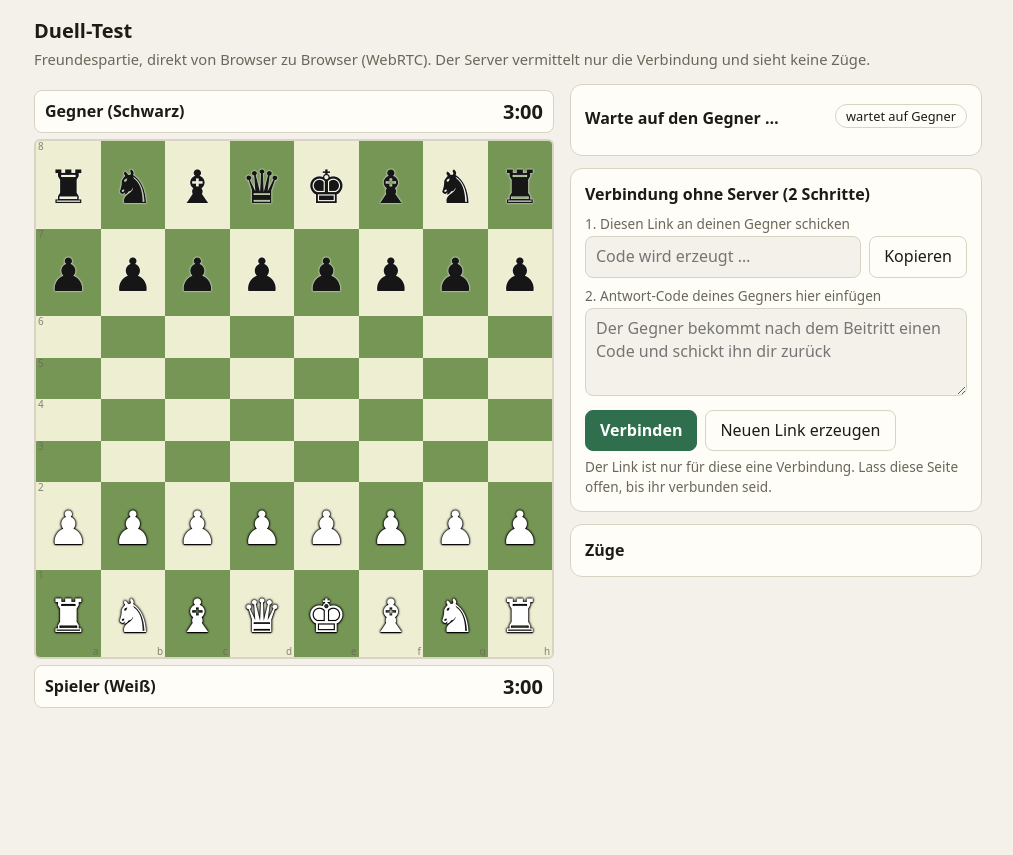
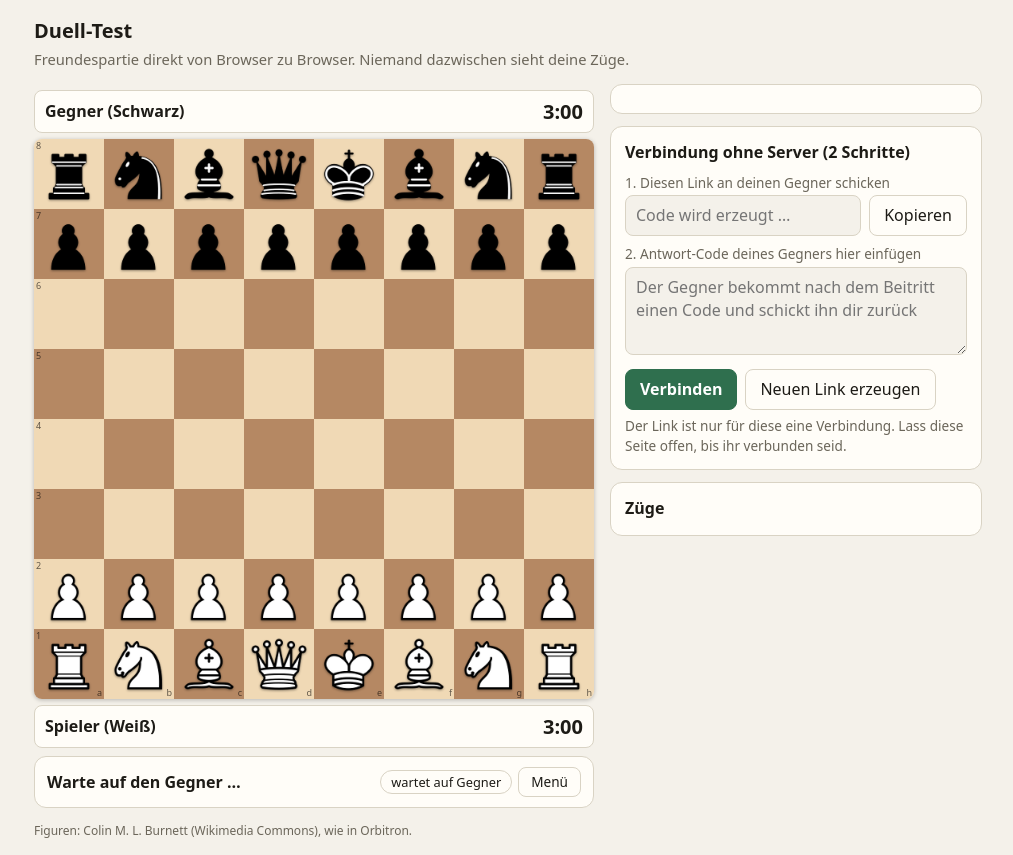
Before and after one commit to Babybounce500/chess-run-review, a plain HTML site: page duell/index.html in a window 1280 px wide. Both pictures are taken after a click on the button "Partie erstellen". Shown: the whole page, without its empty margins (132-1145 px from the left). Before the commit the page ends 800 px from the top, so only its background shows below. Drawn offline with Linux system fonts and the light colour scheme; no server answers.

Commit message:
Duell-Test: Orbitron-Brett und Figuren, einklappbare Seitenleiste
Holzbrett und Wikipedia-Figurensatz wie in Orbitron (Bilder liegen lokal in
duell/img), Seitenleiste klappt nach der Verbindung zu, Brett nutzt die Hoehe.

Co-Authored-By: Claude Sonnet 5.5 <noreply@anthropic.com>

```diff
--- a/duell/index.html
+++ b/duell/index.html
@@ -4,17 +4,16 @@
 <meta charset="utf-8">
 <meta name="viewport" content="width=device-width, initial-scale=1">
 <title>Duell-Test</title>
+<link rel="icon" href="data:,">
 <style>
 :root{
   --bg:#f4f1ea; --panel:#fffdf8; --ink:#1d1b16; --muted:#6b665a; --line:#d9d3c4;
   --accent:#2f6f4e; --accent-ink:#fff; --warn:#a4491f; --bad:#a32424;
-  --sq-l:#eeeed2; --sq-d:#769656; --sel:#f6f669; --last:rgba(255,235,59,.45); --chk:#e8503a;
 }
 @media (prefers-color-scheme: dark){
   :root:not([data-theme="light"]){
     --bg:#16150f; --panel:#201f17; --ink:#ece8da; --muted:#a39e8d; --line:#3a382c;
     --accent:#58a97e; --accent-ink:#0d1a12; --warn:#e08a5b; --bad:#ec7a7a;
-    --sq-l:#c9c8a8; --sq-d:#5b7b43; --sel:#c9c93f; --last:rgba(220,200,40,.40);
   }
 }
 *{box-sizing:border-box}
@@ -36,24 +35,40 @@ button[hidden],.hidden{display:none!important}
 .grid2{display:grid;grid-template-columns:1fr 1fr;gap:10px}
 .note{font-size:.85rem;color:var(--muted)}
 .warn{border-left:4px solid var(--warn);padding-left:10px;font-size:.88rem}
-#game{display:grid;grid-template-columns:minmax(0,520px) minmax(220px,1fr);gap:16px;align-items:start}
-@media (max-width:760px){#game{grid-template-columns:1fr}}
+#game{display:grid;grid-template-columns:minmax(0,560px) minmax(240px,1fr);gap:16px;align-items:start}
+#game.noside{grid-template-columns:minmax(0,1fr)}
+#game.noside #side{display:none}
+/* Seitenleiste zu: das Brett nutzt die Höhe des Fensters, bis zur Breite der Seite */
+#game.noside #mainCol{width:min(100%, max(320px, calc(100vh - 250px)));margin:0 auto}
+@supports (height:100dvh){#game.noside #mainCol{width:min(100%, max(320px, calc(100dvh - 250px)))}}
+main:has(#game.noside){max-width:1100px}
+@media (max-width:760px){#game{grid-template-columns:1fr}#game.noside #mainCol{width:100%}}
+#bar{margin:8px 0 0;padding:10px 12px}
+#bar #status{margin:0}
+#toggleSide{padding:4px 12px;font-size:.85rem}
 .player{display:flex;justify-content:space-between;align-items:center;padding:6px 10px;border-radius:8px;background:var(--panel);border:1px solid var(--line);margin:6px 0}
 .player .nm{font-weight:600;overflow:hidden;text-overflow:ellipsis;white-space:nowrap}
 .clock{font-variant-numeric:tabular-nums;font-size:1.25rem;font-weight:700;min-width:4.2em;text-align:right}
 .clock.run{color:var(--accent)} .clock.low{color:var(--bad)}
-#board{display:grid;grid-template-columns:repeat(8,1fr);aspect-ratio:1/1;width:100%;border:2px solid var(--line);border-radius:6px;overflow:hidden;user-select:none;touch-action:manipulation}
-.sq{position:relative;display:flex;align-items:center;justify-content:center;font-size:min(8.6vw,46px);line-height:1;cursor:pointer}
-.sq.l{background:var(--sq-l)} .sq.d{background:var(--sq-d)}
-.sq.last::before{content:"";position:absolute;inset:0;background:var(--last)}
-.sq.sel{background:var(--sel)!important}
-.sq.chk{box-shadow:inset 0 0 0 4px var(--chk)}
-.sq.tgt::after{content:"";position:absolute;width:26%;height:26%;border-radius:50%;background:rgba(0,0,0,.28)}
-.sq.tgt.cap::after{width:88%;height:88%;background:none;border:5px solid rgba(0,0,0,.28)}
-.sq .co{position:absolute;left:2px;bottom:0;font-size:.62rem;color:var(--muted);opacity:.8}
-.pw{color:#fff;text-shadow:0 0 2px #000,0 0 2px #000,0 0 3px #000,0 1px 1px #000}
-.pb{color:#161616;text-shadow:0 0 2px #fff,0 0 1px #fff}
-.p{position:relative;z-index:1}
+/* Brett und Figuren wie in Orbitron */
+#board{display:grid;grid-template-columns:repeat(8,1fr);aspect-ratio:1/1;width:100%;border-radius:8px;overflow:hidden;user-select:none;touch-action:manipulation;box-shadow:0 1px 4px rgba(0,0,0,.25)}
+.sq{position:relative;display:flex;align-items:center;justify-content:center;container-type:size;cursor:pointer}
+.sq.l{background:#f0d9b5} .sq.d{background:#b58863}
+.sq.last::before{content:"";position:absolute;inset:0;background:rgba(255,215,0,.38)}
+.sq.sel::before{content:"";position:absolute;inset:0;background:rgba(20,130,255,.45)}
+.sq.chk::before{content:"";position:absolute;inset:0;background:radial-gradient(circle,rgba(255,0,0,.75),rgba(255,0,0,0) 72%)}
+.sq.tgt::after{content:"";position:absolute;width:30%;height:30%;border-radius:50%;background:rgba(20,20,20,.28);z-index:3;pointer-events:none}
+.sq.tgt.cap::after{width:84%;height:84%;background:transparent;border:5px solid rgba(20,20,20,.28)}
+.sq .co{position:absolute;font-size:9px;line-height:1;opacity:.6;color:#000;pointer-events:none}
+.sq .co.f{right:2px;bottom:2px} .sq .co.r{left:2px;top:2px}
+.p{position:relative;z-index:2;font-size:78cqmin;line-height:1;display:block;text-align:center;font-family:"Segoe UI Symbol","Noto Sans Symbols 2","Apple Symbols",sans-serif}
+.p.img{width:92%;height:92%;font-size:0;display:flex;align-items:center;justify-content:center}
+.p.img img{width:100%;height:100%;pointer-events:none;-webkit-user-drag:none;filter:drop-shadow(0 1.5px 1.2px rgba(0,0,0,.38))}
+.p.w{color:#fff;-webkit-text-stroke:1.3px #222;text-shadow:0 1px 2px rgba(0,0,0,.35)}
+.p.b{color:#161616;-webkit-text-stroke:.6px #000}
+.credit{margin:14px 0 0;font-size:.75rem;color:var(--muted)}
+@media (max-width:600px){.sq .co{font-size:8px}}
+@media (hover:none) and (pointer:coarse){.sq.tgt::after{width:34%;height:34%}}
 #status{font-weight:600;margin:8px 0 2px}
 #banner{padding:10px 12px;border-radius:8px;background:var(--accent);color:var(--accent-ink);font-weight:700;margin:8px 0}
 #banner.loss{background:var(--bad);color:#fff} #banner.draw{background:var(--muted);color:var(--bg)}
@@ -62,16 +77,18 @@ button[hidden],.hidden{display:none!important}
 #moves{max-height:240px;overflow:auto;font-variant-numeric:tabular-nums;font-size:.95rem}
 #moves span.n{color:var(--muted);margin-right:3px}
 #moves span.m{margin-right:10px}
-#promo{position:fixed;inset:0;background:rgba(0,0,0,.45);display:flex;align-items:center;justify-content:center;z-index:9}
-#promo .box{background:var(--panel);padding:14px;border-radius:12px;display:flex;gap:10px}
-#promo button{font-size:2.2rem;padding:6px 14px}
+#promo{position:fixed;inset:0;background:rgba(0,0,0,.5);display:flex;align-items:center;justify-content:center;z-index:9}
+#promo .box{display:flex;gap:8px}
+#promo button{width:64px;height:64px;padding:0;border-radius:12px;border:2px solid #fff;background:#f0d9b5;display:flex;align-items:center;justify-content:center}
+#promo .p{font-size:44px}
+@media (max-width:600px){#promo button{width:54px;height:54px}}
 code{background:var(--bg);padding:1px 5px;border-radius:4px}
 </style>
 </head>
 <body>
 <main>
   <h1>Duell-Test</h1>
-  <p class="sub">Freundespartie, direkt von Browser zu Browser (WebRTC). Der Server vermittelt nur die Verbindung und sieht keine Züge.</p>
+  <p class="sub">Freundespartie direkt von Browser zu Browser. Niemand dazwischen sieht deine Züge.</p>
 
   <!-- Lobby -->
   <section id="lobby" class="card hidden">
@@ -104,17 +121,22 @@ code{background:var(--bg);padding:1px 5px;border-radius:4px}
 
   <!-- Spiel -->
   <section id="game" class="hidden">
-    <div>
+    <div id="mainCol">
       <div class="player" id="pTop"><span class="nm" id="nmTop"></span><span class="clock" id="ckTop">--</span></div>
       <div id="board" role="grid" aria-label="Schachbrett"></div>
       <div class="player" id="pBot"><span class="nm" id="nmBot"></span><span class="clock" id="ckBot">--</span></div>
+      <div id="bar" class="card">
+        <div class="row" style="justify-content:space-between;flex-wrap:nowrap">
+          <span id="status"></span>
+          <span class="row" style="gap:6px;flex-wrap:nowrap"><span id="conn" class="chip">–</span><button id="toggleSide" type="button" aria-controls="side" aria-expanded="true" title="Seitenleiste ein- oder ausblenden">Menü</button></span>
+        </div>
+        <div id="banner" class="hidden"></div>
+        <div id="drawBox" class="hidden row" style="margin:8px 0 0"><span>Remis angeboten.</span><button id="drawYes" class="primary">Annehmen</button><button id="drawNo">Ablehnen</button></div>
+      </div>
     </div>
-    <div>
+    <div id="side">
       <div class="card">
-        <div class="row" style="justify-content:space-between"><span id="status"></span><span id="conn" class="chip">–</span></div>
-        <div id="banner" class="hidden"></div>
-        <div id="drawBox" class="hidden row" style="margin:8px 0"><span>Remis angeboten.</span><button id="drawYes" class="primary">Annehmen</button><button id="drawNo">Ablehnen</button></div>
-        <div class="row" style="margin-top:8px">
+        <div class="row">
           <button id="btnAbort" hidden>Abbrechen</button>
           <button id="btnDraw" hidden>Remis anbieten</button>
           <button id="btnResign" class="danger" hidden>Aufgeben</button>
@@ -151,6 +173,7 @@ code{background:var(--bg);padding:1px 5px;border-radius:4px}
       </div>
     </div>
   </section>
+  <p class="credit">Figuren: Colin M. L. Burnett (Wikimedia Commons), wie in Orbitron.</p>
 </main>
 
 <div id="promo" class="hidden"><div class="box" id="promoBox"></div></div>
@@ -190,7 +213,8 @@ var S = {
   sel: null, targets: [], last: null,
   drawMine: false, drawOpp: false, rematchMine: false, rematchOpp: false,
   resignArmed: 0,
-  illegalRecv: 0, lastRx: 0, joined: false, manual: false
+  illegalRecv: 0, lastRx: 0, joined: false, manual: false,
+  side: true, prevConn: undefined, prevOver: false
 };
 
 /* ---------- Uhr ---------- */
@@ -372,6 +396,7 @@ function newGame() {
   S.clock = { w: S.baseMs, b: S.baseMs }; S.turnStart = null;
   S.over = false; S.result = null; S.reason = '';
   S.drawMine = S.drawOpp = S.rematchMine = S.rematchOpp = false;
+  S.side = false; S.prevOver = false;                  // neue Partie: Brett wieder groß
   save(); render();
 }
 
@@ -486,8 +511,31 @@ var CONN_TXT = { wait: 'wartet auf Gegner', connecting: 'verbinde …', open: 'v
 
 function sqName(f, r) { return 'abcdefgh'[f] + (r + 1); }
 
+// Figurenbild (Satz wie in Orbitron, liegt im Ordner img/); fällt das Bild aus, springt das Unicode-Zeichen ein
+function pieceEl(color, type) {
+  var s = document.createElement('span');
+  s.className = 'p img ' + color;
+  var im = document.createElement('img');
+  im.alt = PIECE[type]; im.draggable = false;
+  im.src = 'img/' + color + type.toUpperCase() + '.png';
+  im.onerror = function () { s.classList.remove('img'); s.textContent = PIECE[type]; };
+  s.appendChild(im);
+  return s;
+}
+
+// Seitenleiste: nach der Verbindung zu (großes Brett), bei Verbindungsverlust und Partieende wieder auf
+function autoSide() {
+  if (S.conn === 'open' && S.prevConn !== 'open') S.side = false;
+  else if (S.conn !== 'open' && S.prevConn === 'open') S.side = true;
+  if (S.over && !S.prevOver) S.side = true;
+  S.prevConn = S.conn; S.prevOver = S.over;
+}
+
 function render() {
   if (!S.id || !S.joined) return;
+  autoSide();
+  $('game').classList.toggle('noside', !S.side);
+  $('toggleSide').setAttribute('aria-expanded', String(S.side));
   var flip = S.color === 'b';
   var b = $('board'); b.textContent = '';
   var kingSq = null;
@@ -512,14 +560,11 @@ function render() {
     if (kingSq === sq) d.className += ' chk';
     if (S.targets.indexOf(sq) >= 0) d.className += ' tgt' + (pc0 ? ' cap' : '');
     if (pc0) {
-      var s = document.createElement('span');
-      s.className = 'p ' + (pc0.color === 'w' ? 'pw' : 'pb');
-      s.textContent = PIECE[pc0.type];
-      d.appendChild(s);
+      d.appendChild(pieceEl(pc0.color, pc0.type));
       d.setAttribute('aria-label', sq + ' ' + (pc0.color === 'w' ? 'weißer ' : 'schwarzer ') + NAME_DE[pc0.type]);
     } else d.setAttribute('aria-label', sq);
-    if (col === 0) { var rl = document.createElement('span'); rl.className = 'co'; rl.textContent = String(rank + 1); rl.style.top = '1px'; rl.style.bottom = 'auto'; d.appendChild(rl); }
-    if (row === 7) { var fl = document.createElement('span'); fl.className = 'co'; fl.textContent = 'abcdefgh'[file]; fl.style.left = 'auto'; fl.style.right = '2px'; d.appendChild(fl); }
+    if (col === 0) { var rl = document.createElement('span'); rl.className = 'co r'; rl.textContent = String(rank + 1); d.appendChild(rl); }
+    if (row === 7) { var fl = document.createElement('span'); fl.className = 'co f'; fl.textContent = 'abcdefgh'[file]; d.appendChild(fl); }
     b.appendChild(d);
   }
 
@@ -635,8 +680,7 @@ function askPromo(from, to) {
   var box = $('promoBox'); box.textContent = '';
   ['q', 'r', 'b', 'n'].forEach(function (k) {
     var bt = document.createElement('button');
-    bt.textContent = PIECE[k]; bt.setAttribute('data-promo', k); bt.setAttribute('aria-label', NAME_DE[k]);
-    bt.className = S.color === 'w' ? 'pw' : 'pb';
+    bt.appendChild(pieceEl(S.color, k)); bt.setAttribute('data-promo', k); bt.setAttribute('aria-label', NAME_DE[k]);
     bt.onclick = function () { $('promo').classList.add('hidden'); myMove(from, to, k); };
     box.appendChild(bt);
   });
@@ -647,7 +691,8 @@ $('board').addEventListener('click', function (e) {
   var t = e.target; while (t && t !== this && !t.getAttribute('data-sq')) t = t.parentNode;
   if (t && t.getAttribute) { var sq = t.getAttribute('data-sq'); if (sq) onSquare(sq); }
 });
-$('btnAbort').onclick = function () { if (sendMsg({ t: 'abort' })) setResult('*', 'abgebrochen'); };
+$('toggleSide').onclick = function () { S.side = !S.side; render(); };
+$('btnAbort').onclick =function () { if (sendMsg({ t: 'abort' })) setResult('*', 'abgebrochen'); };
 $('btnDraw').onclick = function () { if (sendMsg({ t: 'draw' })) { S.drawMine = true; render(); } };
 $('drawYes').onclick = function () { if (sendMsg({ t: 'draw-yes' })) setResult('1/2-1/2', 'Einigung'); };
 $('drawNo').onclick = function () { sendMsg({ t: 'draw-no' }); S.drawOpp = false; render(); };
@@ -805,6 +850,7 @@ function startGuest(meta, tk) {
 
 // Gibt es unter api/ einen echten Vermittlungs-Server (antwortet mit JSON)? Sonst Variante ohne Server.
 function detectApi() {
+  if (/\.github\.io$/.test(location.hostname)) return Promise.resolve(false);   // GitHub Pages: sicher ohne Server (spart die 404-Anfrage)
   return fetch('api/room/aaaaaa').then(function (r) { return (r.headers.get('content-type') || '').indexOf('json') >= 0; }).catch(function () { return false; });
 }
 
@@ -876,7 +922,7 @@ window.__duell = {
       over: S.over, result: S.result, reason: S.reason, conn: S.conn, tc: S.tc,
       name: S.name, oppName: S.oppName, illegalRecv: S.illegalRecv,
       clock: { w: Math.round(remaining('w')), b: Math.round(remaining('b')) },
-      pgn: S.moves.length ? makePgn() : '', drawOpp: S.drawOpp, drawMine: S.drawMine, manual: S.manual
+      pgn: S.moves.length ? makePgn() : '', drawOpp: S.drawOpp, drawMine: S.drawMine, manual: S.manual, side: S.side
     };
   },
   move: function (u) { return myMove(u.slice(0, 2), u.slice(2, 4), u.length > 4 ? u[4] : undefined); },
```
Also changed, not shown: duell/img/bB.png (added), duell/img/bK.png (added), duell/img/bN.png (added), duell/img/bP.png (added), duell/img/bQ.png (added), duell/img/bR.png (added), duell/img/wB.png (added), duell/img/wK.png (added), duell/img/wN.png (added), duell/img/wP.png (added), duell/img/wQ.png (added), duell/img/wR.png (added).
